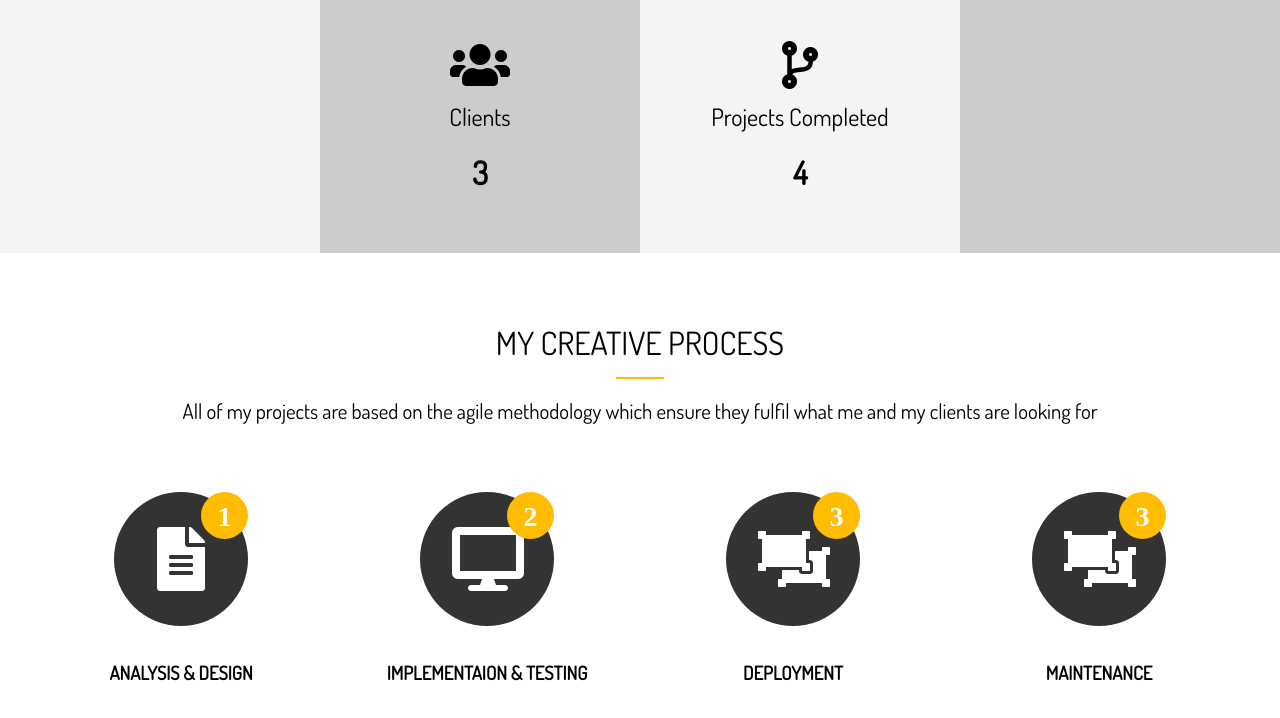
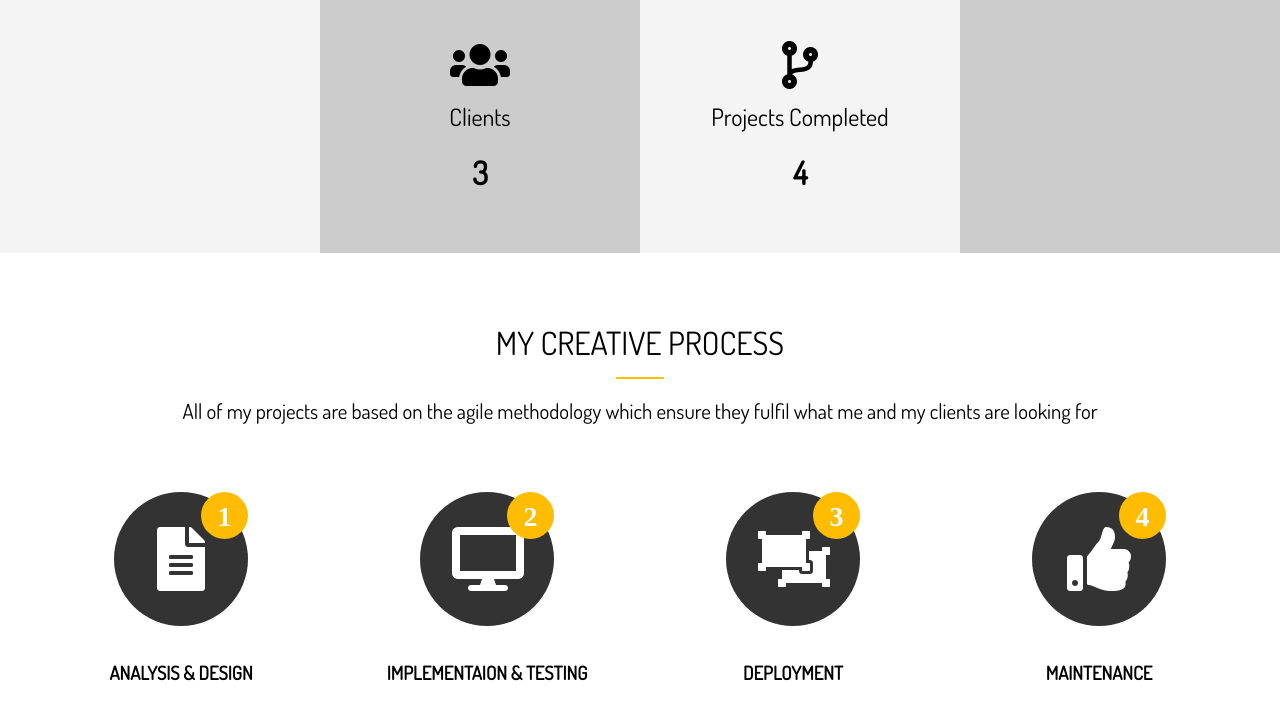
Before and after one commit to SafaaKhan/porfolio_website, a website: page dist/index.html in a window 1280 px wide. Shown: the part 1045-1763 px from the top of the page. Drawn offline with Linux system fonts and the light colour scheme.

Commit message:
change in the process section

```diff
--- a/dist/index.html
+++ b/dist/index.html
@@ -159,8 +159,8 @@
           </p>
         </div>
         <div>
-          <i class="fas fa-object-ungroup fa-4x process-icon my-2">
-            <div class="process-step">3</div>
+          <i class="fas fa-thumbs-up fa-4x process-icon my-2">
+            <div class="process-step">4</div>
           </i>
           <h3>Maintenance</h3>
           <p>
```
